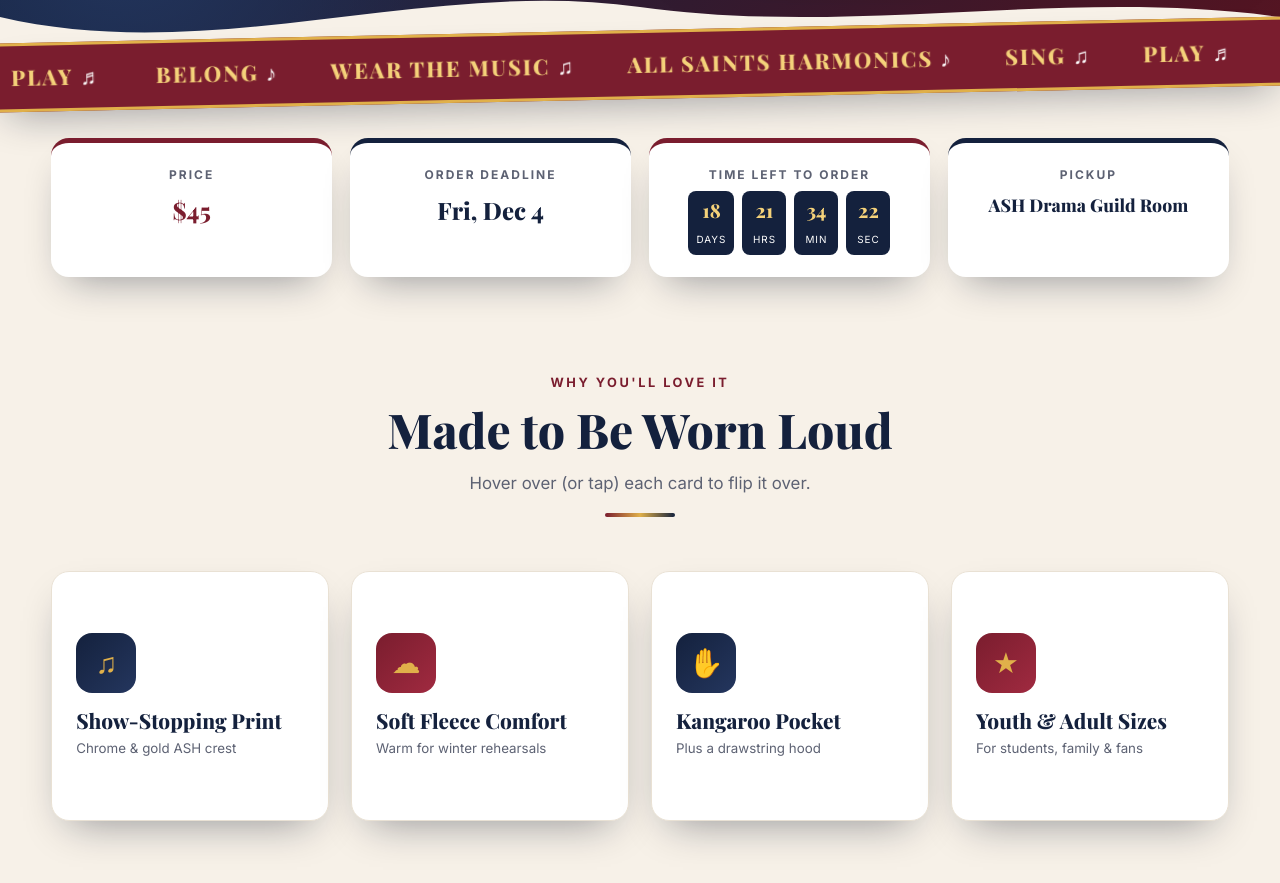
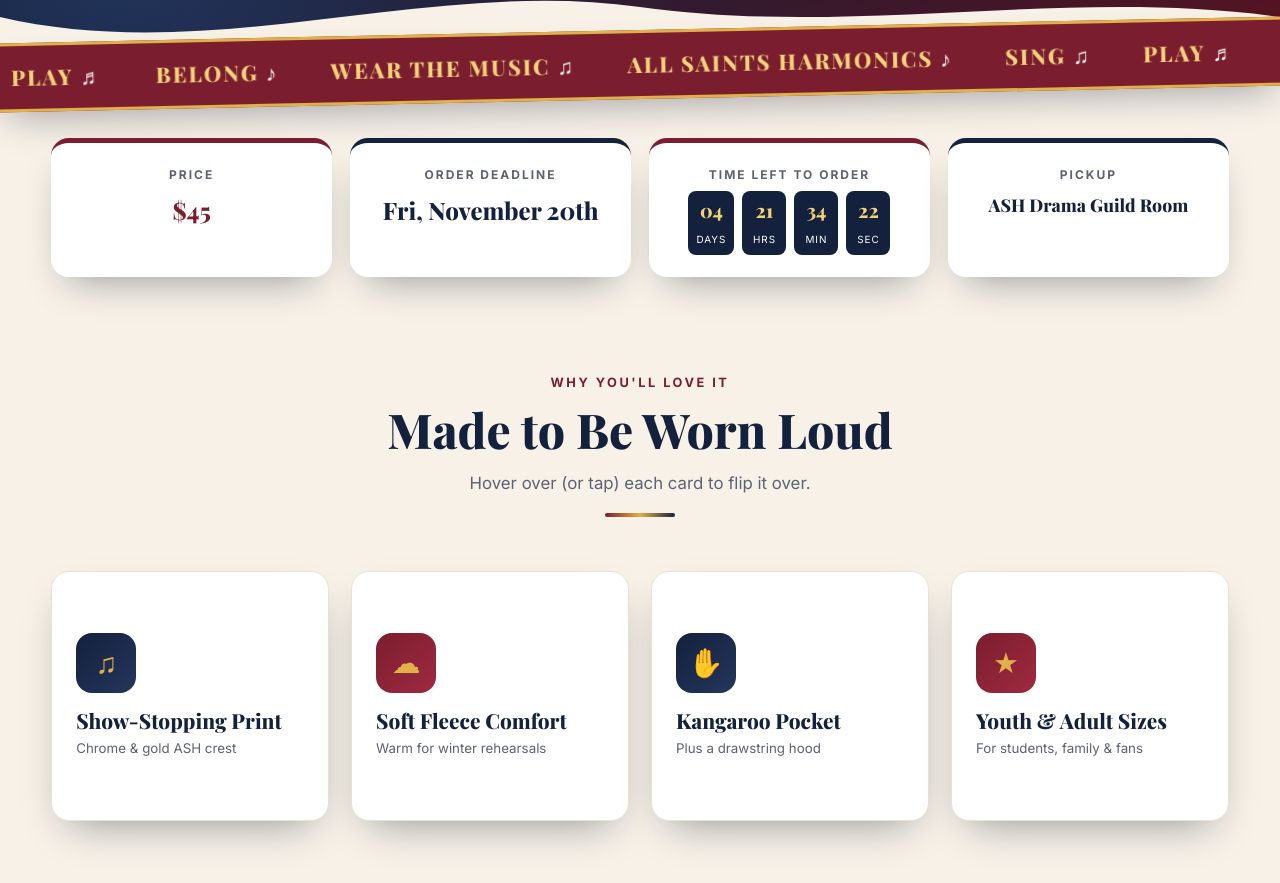
Before and after one commit to ash-comsci/ashdrama, a plain HTML site: page harmonics/index.html in a window 1280 px wide. Shown: the part 918-1801 px from the top of the page. Drawn offline with nearby package versions, Linux system fonts and the light colour scheme; a web font is replaced by a local one.

Commit message:
Update order deadline and text in index.html

```diff
--- a/harmonics/index.html
+++ b/harmonics/index.html
@@ -520,8 +520,8 @@ footer a.fl:hover{border-color:var(--gold)}
 /* ===== EDIT THESE DETAILS ===== */
 const CONFIG = {
   price: "$45",
-  deadline: "2026-12-04T23:59:00",          // order deadline (local time)
-  deadlineText: "Fri, Dec 4",
+  deadline: "2026-11-20T23:59:00",          // order deadline (local time)
+  deadlineText: "Fri, November 20th",
   pickup: "ASH Drama Guild Room",
   pickupLong: "Hoodies will be handed out to students in the ASH Drama Guild Room once they arrive. We'll announce the pickup date in class and on the morning announcements."
 };
```
